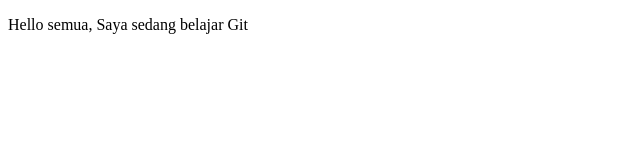
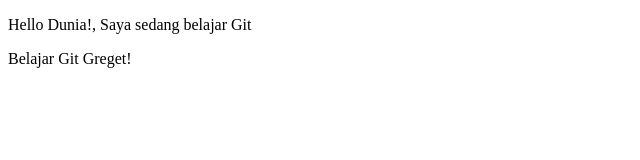
Before and after one commit to alfianadipratama/proyek-01, a plain HTML site: page index.html in a window 1280 px wide. Shown: the whole page, without its empty margins (0-640 px from the left). Drawn offline with Linux system fonts and the light colour scheme.

Commit message:
belajar git greget!

```diff
--- a/index.html
+++ b/index.html
@@ -5,6 +5,7 @@
 		<title>Belajar Git - Project 01</title>
 	</head>
 	<body>
-		<p>Hello semua, Saya sedang belajar Git</p>
+		<p>Hello Dunia!, Saya sedang belajar Git</p>
+		<p>Belajar Git Greget!</p>
 	</body>
 </html>
```
